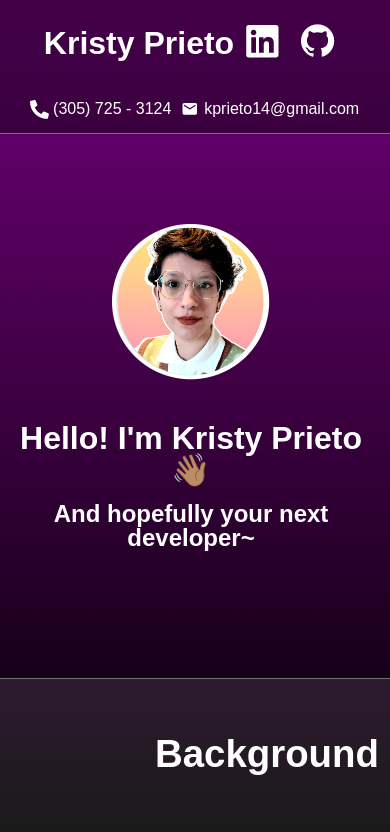
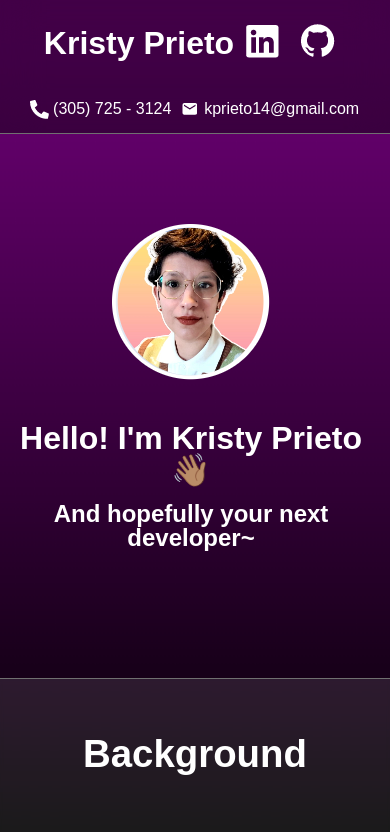
Before and after one commit to kprieto14/Resume-With-React, a React (Vite) app: page / in a window 390 px wide. Shown: the top 832 px of the page. Built offline with nearby package versions, Linux system fonts and the light colour scheme.

Commit message:
Remove padding on Background header and add text-align center. Fixed padding on nav bar as well.

```diff
--- a/src/index.scss
+++ b/src/index.scss
@@ -41,7 +41,7 @@ li, ul {
         justify-content: space-between;
         max-width: 79.5rem;
         margin: 0 auto;
-        padding: 0 1.5rem;
+        padding: 0 1rem;
     }
 
     h1 {
@@ -308,10 +308,19 @@ footer {
 }
 
 @media only screen and (max-width: 740px) {
-    .education, .job-experience, .background h2 {
+    .education, .job-experience {
         header {
             padding-left: 0;
         }
+
+        h2 {
+            text-align: center;
+        }
+    }
+
+    .background h2 {
+        padding-left: 0;
+        text-align: center;
     }
 
     header div, .page-greeter {
```
